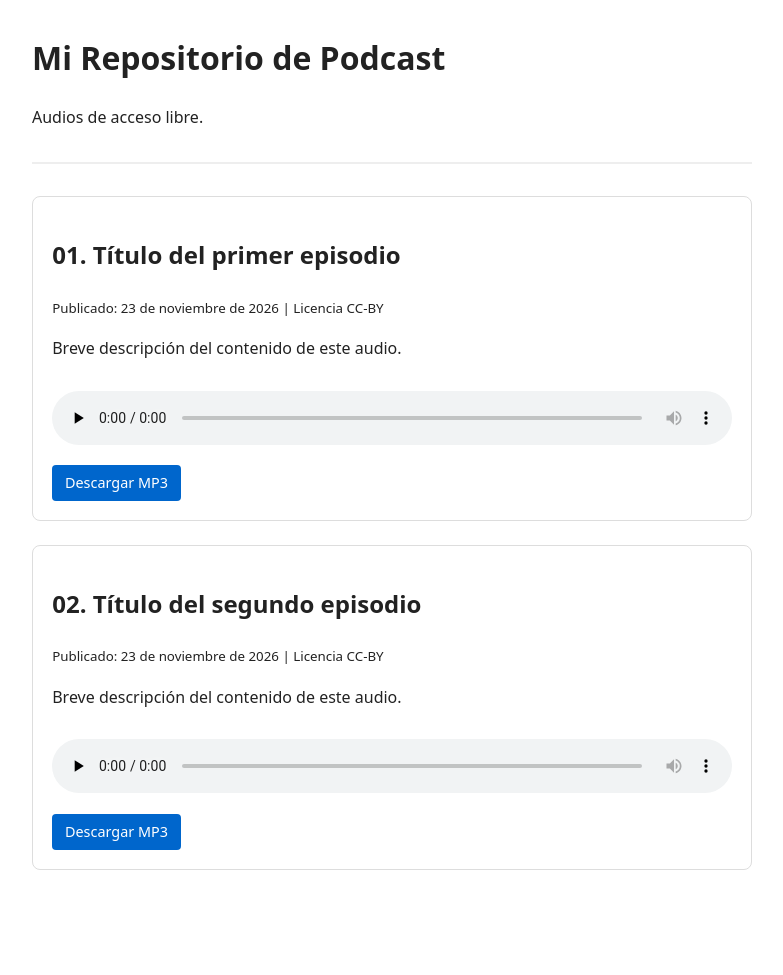
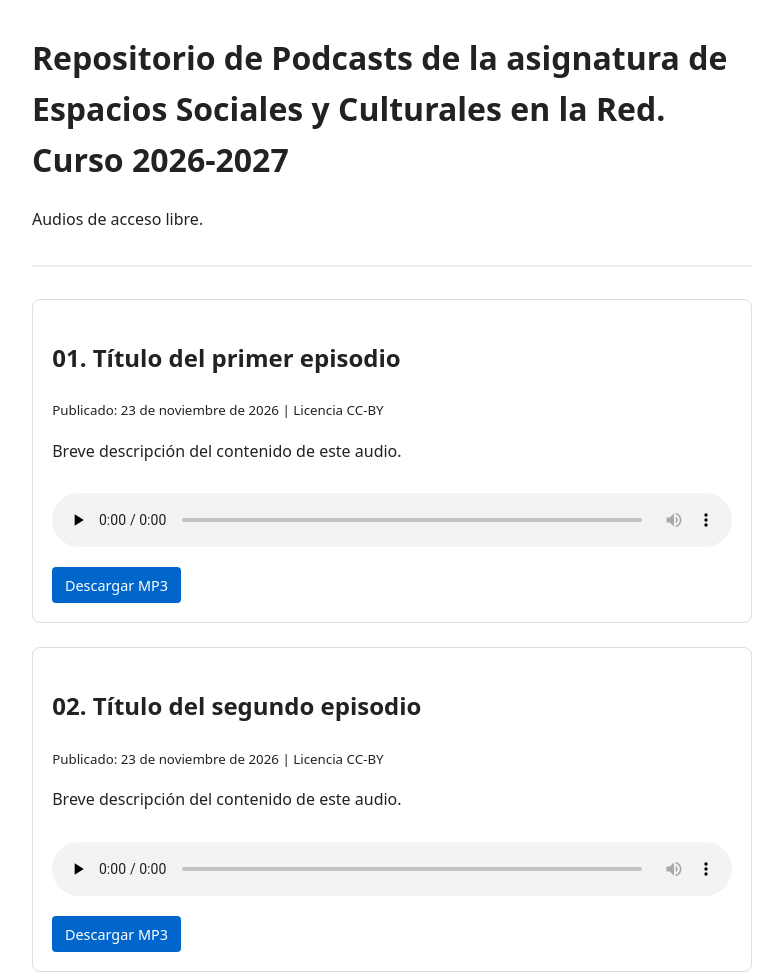
Before and after one commit to fjaviersoto-lang/podcast2026, a plain HTML site: page index.html in a window 1280 px wide. Shown: the whole page, without its empty margins (248-1031 px from the left). Before the commit the page ends 902 px from the top, so only its background shows below. Drawn offline with Linux system fonts and the light colour scheme.

Commit message:
Update index.html

```diff
--- a/index.html
+++ b/index.html
@@ -15,7 +15,7 @@
 </head>
 <body>
   <header>
-    <h1>Mi Repositorio de Podcast</h1>
+    <h1>Repositorio de Podcasts de la asignatura de Espacios Sociales y Culturales en la Red. Curso 2026-2027</h1>
     <p>Audios de acceso libre. </p>
   </header>
 
```
